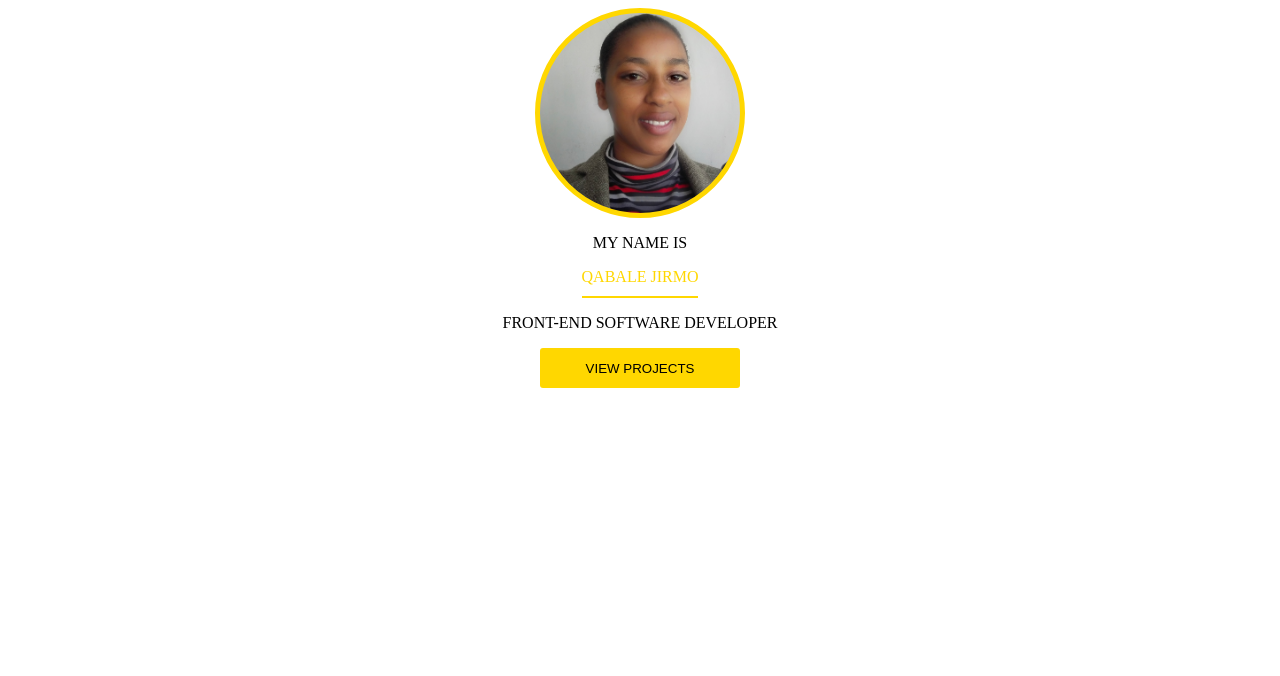
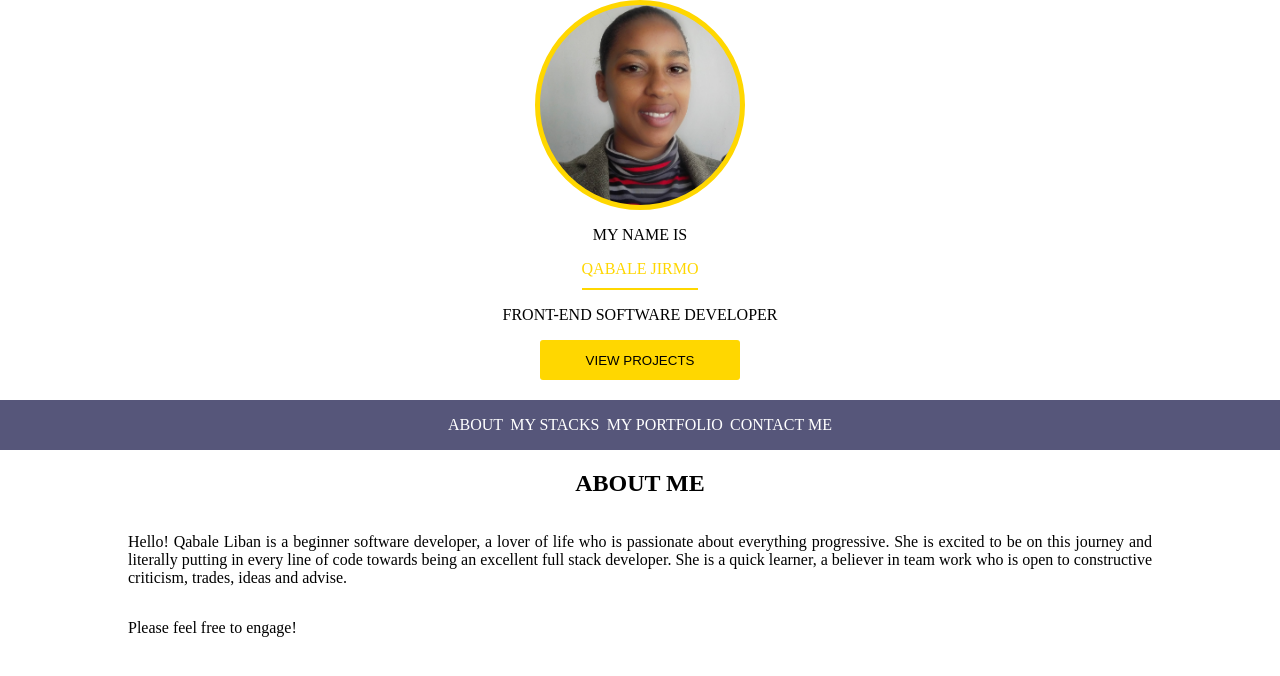
Before and after one commit to Qlibane/Portfolio, a plain HTML site: page index.html in a window 1280 px wide. Drawn offline with Linux system fonts and the light colour scheme.

Commit message:
added more details

```diff
--- a/Styles/styles.css
+++ b/Styles/styles.css
@@ -1,3 +1,7 @@
+body {
+    margin: 0px;
+}
+
 img {
     width: 200px;
     height: 200px;
@@ -38,3 +42,42 @@ button {
     border-radius: 3px;
     border: none;
 }
+
+nav {
+    background-color: rgb(86, 86, 122);
+    width: 100%;
+    height: 50px;
+    margin-top: 20px;
+    display: flex;
+    justify-content: center;
+    align-items: center;
+
+}
+
+.links-container {
+   width: 30%;
+   display: flex;
+   justify-content: space-between;
+}
+
+a {
+    text-decoration: none;
+    color: white;
+}
+
+a:hover {
+    text-decoration: gold underline;
+    color: gold;
+}
+
+.about-section {
+    width: 100%;
+    display: flex;
+    justify-content: center;
+    align-items: center;
+    flex-direction: column;
+}
+.info {
+    width: 80%;
+    text-align: justify;
+}
--- a/index.html
+++ b/index.html
@@ -2,8 +2,7 @@
 <html>
   <head>
     <title>Portfolio</title>
-        <link rel="Stylesheet" href="Styles/styles.css">
-
+    <link rel="Stylesheet" href="Styles/styles.css" />
   </head>
   <body>
     <main>
@@ -14,8 +13,27 @@
         <p>FRONT-END SOFTWARE DEVELOPER</p>
         <button>VIEW PROJECTS</button>
       </div>
+      <div>
+        <nav>
+          <div class="links-container">
+            <div class="nav-link"><a href=" ">ABOUT</a></div>
+            <div class="nav-link"><a href=" ">MY STACKS</a></div>
+            <div class="nav-link"><a href=" ">MY PORTFOLIO</a></div>
+            <div class="nav-link"><a href=" ">CONTACT ME</a></div>
+          </div>
+        </nav>
+      </div>
+      <div class="about-section">
+        <h2>ABOUT ME</h2>
+        <p class="info">
+          Hello! Qabale Liban is a beginner software developer, a lover of life
+          who is passionate about everything progressive. She is excited to be
+          on this journey and literally putting in every line of code towards
+          being an excellent full stack developer. She is a quick learner, a believer in team work who is open to constructive criticism, trades, ideas and
+          advise.
+        </p>
+        <p class="info">Please feel free to engage!</p>
+      </div>
     </main>
-
-
   </body>
 </html>
```
Also changed, not shown: 1 other file. Lines whose indentation alone changed are shown as unchanged.
